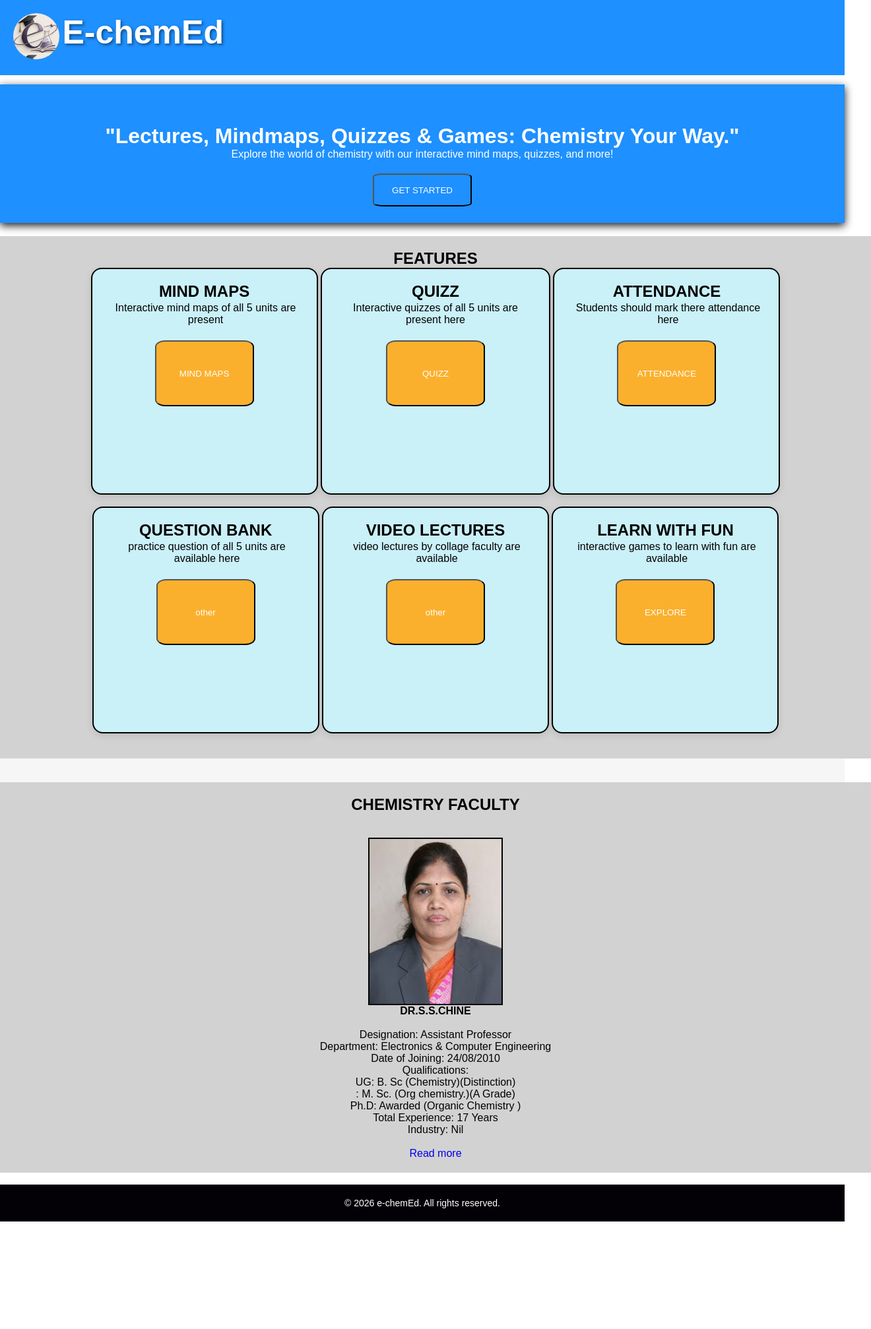
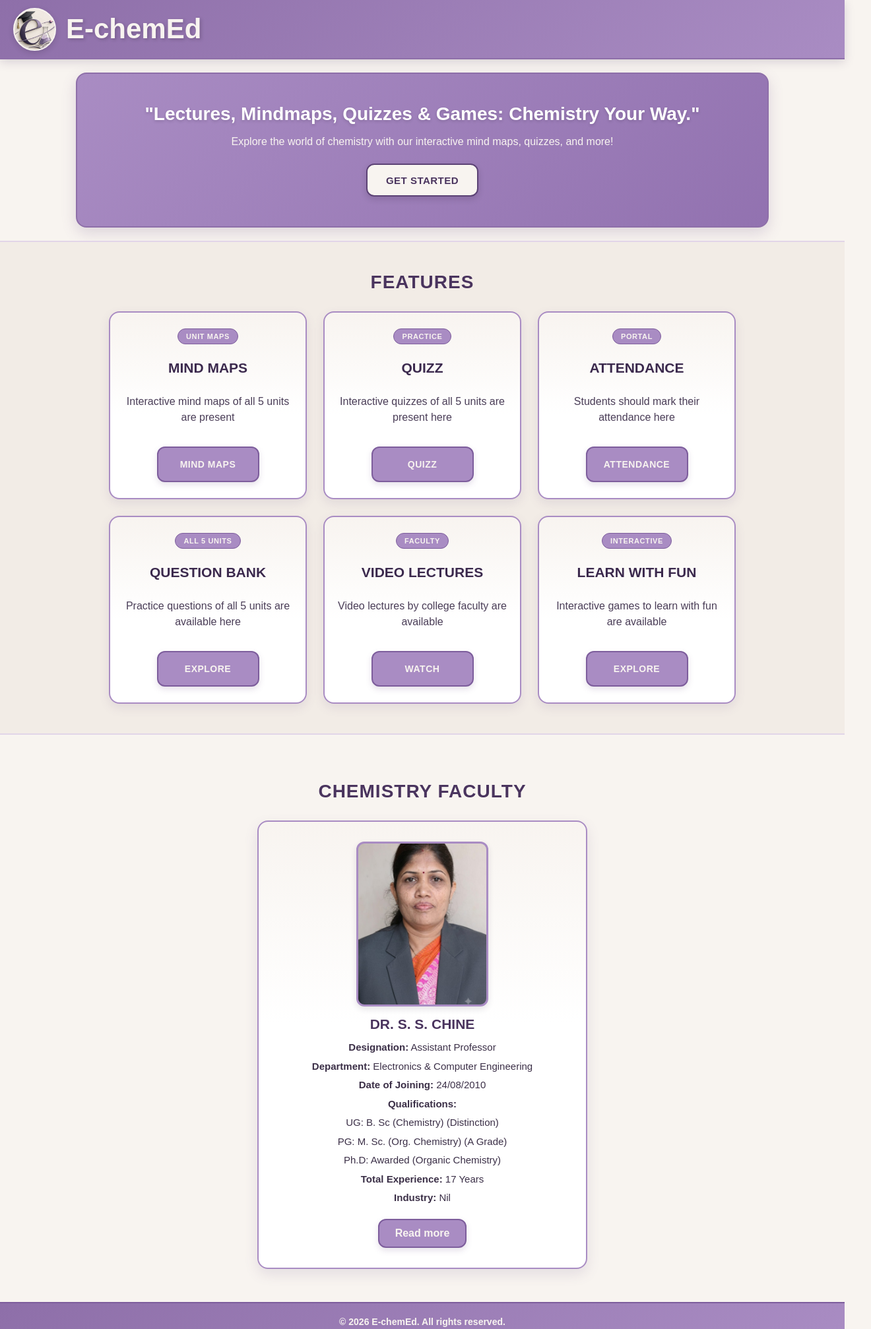
Before and after one commit to sarthakvarade0-ctrl/E-chemEd_project, a plain HTML site: page e-chemEd/e-chemEd.html/HomePage.html in a window 1280 px wide. Shown: the top 2015 px of the page at 66% size, 1320 px wide, since content can reach past the window. Before the commit the page ends 1852 px from the top, so only its background shows below. Drawn offline with Linux system fonts and the light colour scheme.

Commit message:
ui update

```diff
--- a/e-chemEd/e-chemEd.html/HomePage.css
+++ b/e-chemEd/e-chemEd.html/HomePage.css
@@ -1,155 +1,360 @@
-/* header */
-*{
-    margin: 0px;
+/* Reset & Base */
+* {
+    margin: 0;
+    padding: 0;
+    box-sizing: border-box;
     font-family: Arial, Helvetica, sans-serif;
-    border: border-box;
-
-
-}
-header{
-
-    background-color: dodgerblue;
-    position: fixed;
-    width: 100%;
-    display: flex;
-
-}
-.add-box{
-    text-align: center;
-    padding-top: 60px;
-    margin-top: 20px;
-    margin-bottom: 20px;
-    height: 150px;
-    box-shadow: 0 4px 12px rgba(0, 0, 0,0.9);
-    background-color: dodgerblue;
-    color: white;
 }
 
-.logo{
-    height:70px;
-    width:70px ;
-    border-radius: 50%;
-    background-image: url(logo.jpg);
-    background-size: contain;
-    display: inline-block;
+body {
+    background-color: #f8f4f0;
+    color: #2d2238;
+    padding-top: 90px;
+    min-height: 100vh;
+    display: flex;
+    flex-direction: column;
 }
 
-.navbar{
-    height: px;
-    padding: 20px;
-}
-.sitename{
-
-    background-size: contain;
-    height: 50px;
-    font-size: 50px;
-    text-shadow: 2px 2px 4px rgba(0, 0, 0, 0.5);
-    color: white;
-    font-family: arial rounded mt bold;
-    display: inline-block;
-    vertical-align: top;
+/* ------------------------------------------------------------------------- */
+/* Header */
+header {
+    background: linear-gradient(135deg, #8e6fa9 0%, #a98cc3 100%);
+    position: fixed;
+    top: 0;
+    left: 0;
+    width: 100%;
+    height: 90px;
+    display: flex;
+    align-items: center;
+    z-index: 1000;
+    box-shadow: 0 4px 14px rgba(74, 52, 94, 0.18);
+    border-bottom: 2px solid #8e6fa9;
 }
 
-
-
-/* ----------------------------------------------------------------------------------------------------------------------------- */
-
-
-/* section feature */
-
-#main{
-    background-color: #f6f6f7;
-    text-align: center;
-
-}
-section{
-    background-color: #d2d2d2;
-    display: inline-block;
-    padding: 20px;
+.navbar {
+    padding: 0 20px;
     width: 100%;
-
-
-}
-h2{
-    display: inline;
-
-}
-.text{
-    margin: 2px;
-}
-#mindmapbody{
-    display: inline-block;
-    width: 300px;
-    height: 300px;
-    border-radius: 16px;
-    box-shadow: 0 4px 12px rgba(0, 0, 0,0.1);
-    border: 2px,solid,black;
-    background:  #CAF0F8;
-    padding: 20px;
-
 }
 
+.nav-logo {
+    display: flex;
+    align-items: center;
+    gap: 15px;
+}
 
-button{
-    height: 100PX;
-    width: 150PX;
-    margin-top: 20PX;
-    border-radius: 10%;
-    background-color:#FBB02D;
-    color: white;
+.logo {
+    height: 65px;
+    width: 65px;
+    border-radius: 50%;
+    background-color: #f8f4f0;
+    background-image: url(logo.jpg);
+    background-size: cover;
+    background-position: center;
+    border: 2px solid #f8f4f0;
+    box-shadow: 0 3px 8px rgba(45, 34, 56, 0.2);
+    flex-shrink: 0;
 }
-#quizzbody{
+
+.sitename {
+    font-size: 42px;
+    text-shadow: 2px 2px 5px rgba(45, 34, 56, 0.28);
+    color: #f8f4f0;
+    font-family: "Arial Rounded MT Bold", Arial, sans-serif;
+}
+
+/* ------------------------------------------------------------------------- */
+/* Hero / Add Box */
+.add-box {
+    text-align: center;
+    padding: 45px 20px;
+    margin: 20px auto;
+    max-width: 1050px;
+    width: calc(100% - 40px);
+    min-height: 200px;
+    border-radius: 16px;
+    border: 2px solid #8e6fa9;
+    box-shadow: 0 8px 22px rgba(109, 82, 135, 0.2);
+    background: linear-gradient(135deg, #a98cc3 0%, #9272b0 100%);
+    color: #f8f4f0;
+    display: flex;
+    flex-direction: column;
+    justify-content: center;
+    align-items: center;
+    gap: 14px;
+}
+
+.add-box h1 {
+    font-size: 28px;
+    color: #ffffff;
+    text-shadow: 0 2px 4px rgba(45, 34, 56, 0.2);
+}
+
+.add-box p {
+    font-size: 16px;
+    color: #f8f4f0;
+    max-width: 650px;
+    line-height: 1.45;
+}
+
+.hero-btn {
+    background-color: #f8f4f0;
+    height: 50px;
+    width: 170px;
+    margin-top: 8px;
+    border: 2px solid #5c4275;
+    border-radius: 12px;
+    color: #4a345e;
+    font-weight: bold;
+    font-size: 15px;
+    letter-spacing: 0.5px;
+    cursor: pointer;
+    box-shadow: 0 4px 10px rgba(45, 34, 56, 0.18);
+    transition: transform 0.2s, background-color 0.2s, color 0.2s;
+}
+
+.hero-btn:hover {
+    background-color: #ffffff;
+    color: #2d2238;
+    transform: translateY(-2px);
+}
+
+/* ------------------------------------------------------------------------- */
+/* Main & Sections */
+#main {
+    flex: 1;
+    background-color: #f8f4f0;
+    text-align: center;
+}
+
+#features {
+    background-color: #f2ece6;
+    border-top: 2px solid #e2d5e8;
+    border-bottom: 2px solid #e2d5e8;
+    padding: 45px 20px;
+    width: 100%;
+    margin-bottom: 30px;
+}
+
+#faculty {
+    background-color: #f8f4f0;
+    padding: 40px 20px 50px 20px;
+    width: 100%;
+}
+
+section h1 {
+    margin-bottom: 28px;
+    font-size: 28px;
+    color: #4a345e;
+    letter-spacing: 1px;
+}
+
+/* Feature Cards Grid */
+.cards-container {
+    display: flex;
+    flex-wrap: wrap;
+    justify-content: center;
+    gap: 25px;
+    max-width: 1050px;
+    margin: 0 auto;
+}
+
+.feature-card {
+    width: 300px;
+    min-height: 285px;
+    border-radius: 16px;
+    box-shadow: 0 6px 16px rgba(109, 82, 135, 0.12);
+    border: 2px solid #a98cc3;
+    background: linear-gradient(180deg, #f8f4f0 0%, #ffffff 55%);
+    padding: 24px 20px;
+    display: flex;
+    flex-direction: column;
+    justify-content: space-between;
+    align-items: center;
+    transition: transform 0.25s, box-shadow 0.25s, border-color 0.25s;
+}
+
+.feature-card:hover {
+    transform: translateY(-5px);
+    border-color: #7d5d9c;
+    box-shadow: 0 12px 24px rgba(109, 82, 135, 0.2);
+}
+
+.card-tag {
     display: inline-block;
-    width: 300pxpx;
-    height: 300px;
+    padding: 5px 12px;
+    border-radius: 999px;
+    font-size: 11px;
+    font-weight: bold;
+    letter-spacing: 0.6px;
+    background-color: #a98cc3;
+    color: #f8f4f0;
+    border: 1px solid #7d5d9c;
+}
+
+.feature-card h2 {
+    font-size: 21px;
+    color: #3b294d;
+    margin-top: 6px;
+}
+
+.text {
+    margin: 5px 0;
+    line-height: 1.45;
+    color: #4a3d57;
+}
+
+button {
+    height: 54px;
+    width: 155px;
+    margin-top: 14px;
+    border-radius: 12px;
+    border: 2px solid #7d5d9c;
+    background-color: #a98cc3;
+    color: #f8f4f0;
+    font-weight: bold;
+    font-size: 14px;
+    letter-spacing: 0.5px;
+    cursor: pointer;
+    box-shadow: 0 4px 10px rgba(109, 82, 135, 0.18);
+    transition: transform 0.2s, background-color 0.2s, color 0.2s;
+}
+
+button:hover {
+    background-color: #8e6fa9;
+    color: #ffffff;
+    transform: scale(1.04);
+}
+
+/* ------------------------------------------------------------------------- */
+/* Faculty Section */
+#photobox {
+    max-width: 500px;
+    margin: 0 auto;
+    padding: 30px 25px;
+    background: linear-gradient(180deg, #f8f4f0 0%, #ffffff 45%);
     border-radius: 16px;
-    box-shadow: 0 4px 12px rgba(0, 0, 0,0.1);
-    border: 2px,solid,black;
-    background:#CAF0F8 ;
-    padding: 20px;
+    border: 2px solid #a98cc3;
+    box-shadow: 0 8px 20px rgba(109, 82, 135, 0.14);
 }
-#attendance{
-    display: inline-block;
-    width: 300px;
-    height: 300px;
-    border-radius: 16px;
-    box-shadow: 0 4px 12px rgba(0, 0, 0,0.1);
-    border: 2px,solid,black;
-    background: #CAF0F8;
-    padding: 20px;
-}
-#other{
-    display: inline-block;
-    width: 300px;
-    height: 300px;
-    border-radius: 16px;
-    box-shadow: 0 4px 12px rgba(0, 0, 0,0.1);
-    border: 2px,solid,black;
-    background: #CAF0F8;
-    padding: 20px;
 
-}
-/* ------------------------------------------------------------------------------------------- */
-
-/* section faculty */
-.photo{
-    background-color: beige;
+.photo {
+    background-color: #f8f4f0;
     width: 200px;
     height: 250px;
     background-image: url(chinemam.jpg);
     background-size: cover;
-    border: 2px,solid,black;
-    margin: 0 auto;
-
+    background-position: center;
+    border: 3px solid #a98cc3;
+    border-radius: 12px;
+    margin: 0 auto 15px auto;
+    box-shadow: 0 4px 10px rgba(45, 34, 56, 0.12);
 }
 
-/* ------------------------------------------------------------------------------------------------------------------------------------ */
+.faculty-name {
+    font-size: 21px;
+    color: #4a345e;
+    margin-bottom: 12px;
+}
 
+.faculty-details p {
+    margin: 6px 0;
+    font-size: 15px;
+    line-height: 1.5;
+    color: #3b2f47;
+}
+
+.read-more {
+    margin-top: 20px;
+}
+
+.read-more a {
+    display: inline-block;
+    padding: 11px 24px;
+    background-color: #a98cc3;
+    color: #f8f4f0;
+    border: 2px solid #7d5d9c;
+    text-decoration: none;
+    border-radius: 12px;
+    font-weight: bold;
+    box-shadow: 0 4px 10px rgba(109, 82, 135, 0.18);
+    transition: transform 0.2s, background-color 0.2s;
+}
+
+.read-more a:hover {
+    background-color: #8e6fa9;
+    color: #ffffff;
+    transform: translateY(-2px);
+}
+
+/* ------------------------------------------------------------------------- */
 /* Footer */
 footer {
-  text-align: center;
-  padding: 20px;
-  background-color:rgb(3, 0, 6);
-  color: white;
-  font-size: 14px;
+    text-align: center;
+    padding: 20px;
+    background: linear-gradient(135deg, #8e6fa9 0%, #a98cc3 100%);
+    color: #f8f4f0;
+    font-size: 14px;
+    font-weight: bold;
+    border-top: 2px solid #7d5d9c;
+    margin-top: auto;
 }
+
+/* ------------------------------------------------------------------------- */
+/* Smartphone Responsive Styles */
+@media (max-width: 600px) {
+    body {
+        padding-top: 75px;
+    }
+
+    header {
+        height: 75px;
+    }
+
+    .logo {
+        height: 50px;
+        width: 50px;
+    }
+
+    .sitename {
+        font-size: 28px;
+    }
+
+    .add-box {
+        padding: 30px 15px;
+        margin: 15px 10px;
+        width: calc(100% - 20px);
+        border-radius: 14px;
+    }
+
+    .add-box h1 {
+        font-size: 21px;
+    }
+
+    .add-box p {
+        font-size: 14px;
+    }
+
+    #features, #faculty {
+        padding: 30px 15px;
+    }
+
+    section h1 {
+        font-size: 24px;
+    }
+
+    .feature-card {
+        width: 100%;
+        max-width: 340px;
+        min-height: 240px;
+    }
+
+    button {
+        height: 50px;
+        width: 145px;
+    }
+
+    .photo {
+        width: 170px;
+        height: 215px;
+    }
+}
--- a/e-chemEd/e-chemEd.html/HomePage.html
+++ b/e-chemEd/e-chemEd.html/HomePage.html
@@ -1,145 +1,130 @@
 <!DOCTYPE html>
 <html lang="en">
 <head>
-    <link rel="stylesheet" href="HomePage.css">
     <meta charset="UTF-8">
     <meta name="viewport" content="width=device-width, initial-scale=1.0">
-    <title>HoomePage</title>
+    <title>HomePage - E-chemEd</title>
+    <link rel="stylesheet" href="HomePage.css">
 </head>
 <body>
 
-    <!-- This is header part -->
+    <!-- Header -->
     <header>
         <div class="navbar">
             <div class="nav-logo">
                 <div class="logo"></div>
                 <div class="sitename"><b>E-chemEd</b></div>
             </div>
-
         </div>
     </header>
-   <br><br><br><br><br><br>
 
-   <!-- --------------------------------------------------------------------------------------- -->
-    <!-- add box -->
+    <!-- Hero / Add Box -->
     <div class="add-box">
-            <h1>"Lectures, Mindmaps, Quizzes & Games: Chemistry Your Way."</h1>
+        <h1>"Lectures, Mindmaps, Quizzes &amp; Games: Chemistry Your Way."</h1>
         <p>Explore the world of chemistry with our interactive mind maps, quizzes, and more!</p>
-            <form action="#" method="get">
-                <button type="submit" style="background-color: dodgerblue; height: 50px; width: 150px;">GET STARTED</button>
+        <form action="#features" method="get">
+            <button type="submit" class="hero-btn">GET STARTED</button>
         </form>
-
     </div>
 
-   <!-- ------------------------------------------------------------------------------------------------------------------- -->
+    <!-- Main Content -->
+    <main id="main">
 
-   <!-- this is main content -->
-    <main id="main">
+        <!-- Features Section -->
         <section id="features">
             <h1>FEATURES</h1>
 
-
-            <!-- mindmaps -->
-             <div id="mindmapbody" >
-                <h2 class="text" >MIND MAPS</h2>
-                <p class="text" style="width: 300px;">Interactive mind maps of all 5 units are present</p>
+            <div class="cards-container">
+                <!-- Mind Maps -->
+                <div class="feature-card" id="mindmapbody">
+                    <span class="card-tag">UNIT MAPS</span>
+                    <h2 class="text">MIND MAPS</h2>
+                    <p class="text">Interactive mind maps of all 5 units are present</p>
                     <form action="MindMap.html" method="get">
                         <button type="submit">MIND MAPS</button>
                     </form>
                 </div>
 
-             <!-- <br>  -->
-
-             <!-- quizz -->
-              <div id="quizzbody" >
+                <!-- Quizz -->
+                <div class="feature-card" id="quizzbody">
+                    <span class="card-tag">PRACTICE</span>
                     <h2 class="text">QUIZZ</h2>
-                <p class="text" style="width: 300px;">Interactive quizzes of all 5 units are present here</p>
+                    <p class="text">Interactive quizzes of all 5 units are present here</p>
                     <form action="Quizzes.html" method="get">
                         <button type="submit">QUIZZ</button>
                     </form>
                 </div>
 
-             <!-- attendance -->
-              <div id="attendance" >
+                <!-- Attendance -->
+                <div class="feature-card" id="attendance">
+                    <span class="card-tag">PORTAL</span>
                     <h2 class="text">ATTENDANCE</h2>
-                <p class="text" style="width: 300px;">Students should mark there attendance here</p>
+                    <p class="text">Students should mark their attendance here</p>
                     <form action="#" method="get">
                         <button type="submit">ATTENDANCE</button>
                     </form>
                 </div>
-             <br><br>
 
-
-
-             <!-- other -->
-              <div id="other" >
+                <!-- Question Bank -->
+                <div class="feature-card">
+                    <span class="card-tag">ALL 5 UNITS</span>
                     <h2 class="text">QUESTION BANK</h2>
-                <p class="text" style="width: 300px;">practice question of all 5 units are available here</p>
+                    <p class="text">Practice questions of all 5 units are available here</p>
                     <form action="qbank.html" method="get">
-                    <button type="submit">other</button>
+                        <button type="submit">EXPLORE</button>
                     </form>
                 </div>
 
-
-             <div id="other" >
+                <!-- Video Lectures -->
+                <div class="feature-card">
+                    <span class="card-tag">FACULTY</span>
                     <h2 class="text">VIDEO LECTURES</h2>
-                <p class="text" style="width: 300px;">video lectures by collage faculty are available</p>
+                    <p class="text">Video lectures by college faculty are available</p>
                     <form action="vediolec.html" method="get">
-                    <button type="submit">other</button>
+                        <button type="submit">WATCH</button>
                     </form>
                 </div>
 
-             <div id="other" >
+                <!-- Learn With Fun -->
+                <div class="feature-card">
+                    <span class="card-tag">INTERACTIVE</span>
                     <h2 class="text">LEARN WITH FUN</h2>
-                <p class="text" style="width: 300px;">interactive games to learn with fun are available</p>
+                    <p class="text">Interactive games to learn with fun are available</p>
                     <form action="games.html" method="get">
                         <button type="submit">EXPLORE</button>
                     </form>
                 </div>
+            </div>
+        </section>
 
-
-             <br>
-             <br>
-
+        <!-- Faculty Section -->
+        <section id="faculty">
+            <h1><b>CHEMISTRY FACULTY</b></h1>
+            <div id="photobox">
+                <div class="photo"></div>
+                <h3 class="faculty-name"><b>DR. S. S. CHINE</b></h3>
+                <div class="faculty-details">
+                    <p><strong>Designation:</strong> Assistant Professor</p>
+                    <p><strong>Department:</strong> Electronics &amp; Computer Engineering</p>
+                    <p><strong>Date of Joining:</strong> 24/08/2010</p>
+                    <p><strong>Qualifications:</strong></p>
+                    <p>UG: B. Sc (Chemistry) (Distinction)</p>
+                    <p>PG: M. Sc. (Org. Chemistry) (A Grade)</p>
+                    <p>Ph.D: Awarded (Organic Chemistry)</p>
+                    <p><strong>Total Experience:</strong> 17 Years</p>
+                    <p><strong>Industry:</strong> Nil</p>
+                </div>
+                <div class="read-more">
+                    <a href="chinemam.pdf">Read more</a>
+                </div>
+            </div>
         </section>
-        <br><br><br>
-
-        <!-- --------------------------------------------------------------------------------- -->
-         <Section>
-            <h1><b>CHEMISTRY FACULTY</b></h1>
-            <BR></BR>
-            <div id="photobox">
-                <div class="photo">
-                <br>
-                </div>
-                <b>DR.S.S.CHINE</b>
-                <BR></BR>
-                <P>Designation: Assistant Professor</P>
-                <P>Department: Electronics & Computer Engineering</P>
-                <P>Date of Joining: 24/08/2010</P>
-                <P>Qualifications:
-                <P>UG: B. Sc (Chemistry)(Distinction)</P>
-                <P>: M. Sc. (Org chemistry.)(A Grade)</P>
-                <P>Ph.D: Awarded (Organic Chemistry )</P>
-                <P>Total Experience: 17 Years</P>
-                <p>Industry: Nil</P>
-                <br>
-                <div style="width: 100%;">
-                    <a href="chinemam.pdf" style="text-decoration: none;">Read more</a>
-                </div>
-
-            </div>
-
-         </Section>
 
     </main>
-    <br>
-
-    <!-- ------------------------------------------------------------------------------------------------------------------- -->
 
     <!-- Footer -->
     <footer>
-    <p>&copy; 2026 e-chemEd. All rights reserved.</p>
+        <p>&copy; 2026 E-chemEd. All rights reserved.</p>
     </footer>
 
 </body>
```
Lines whose indentation alone changed are shown as unchanged.
